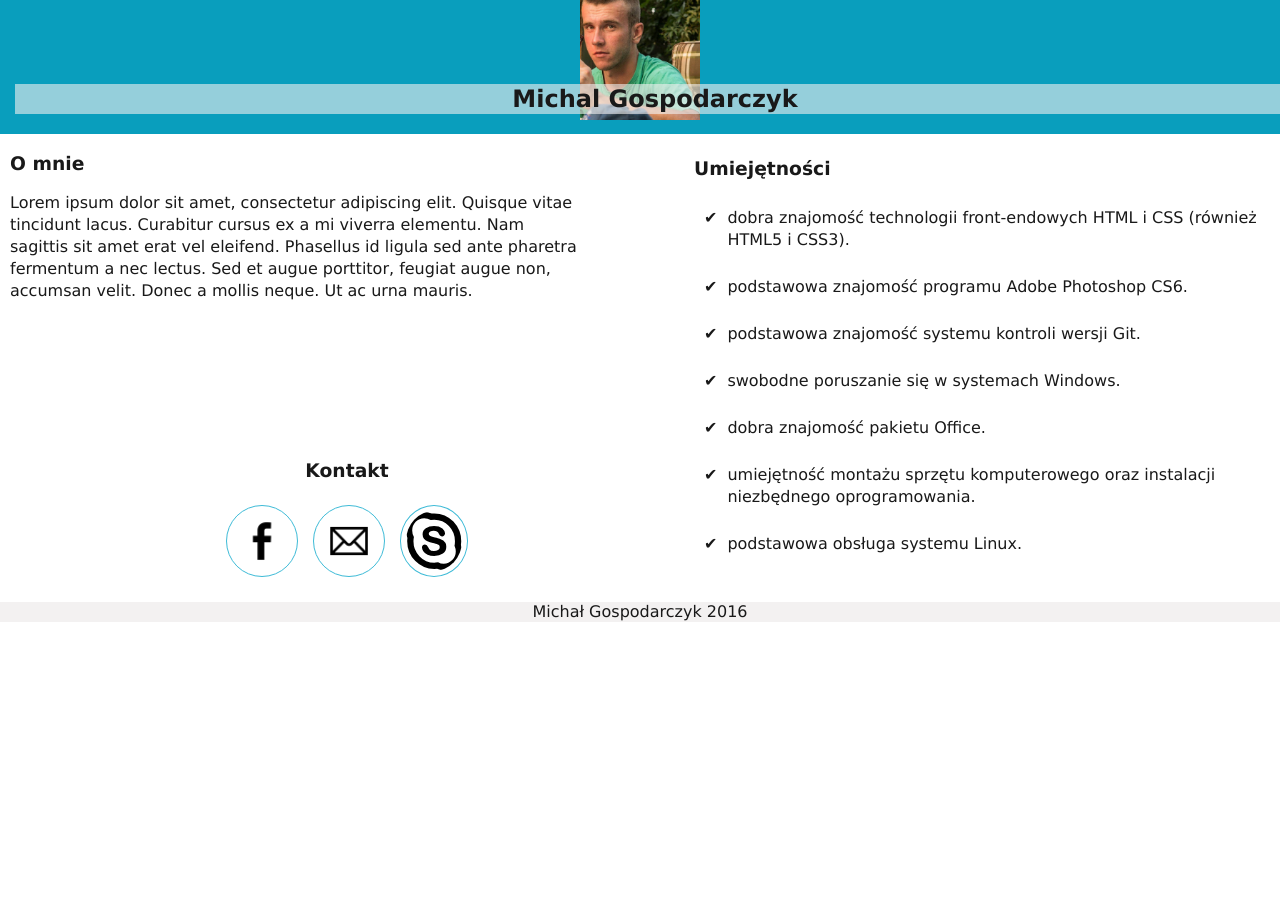
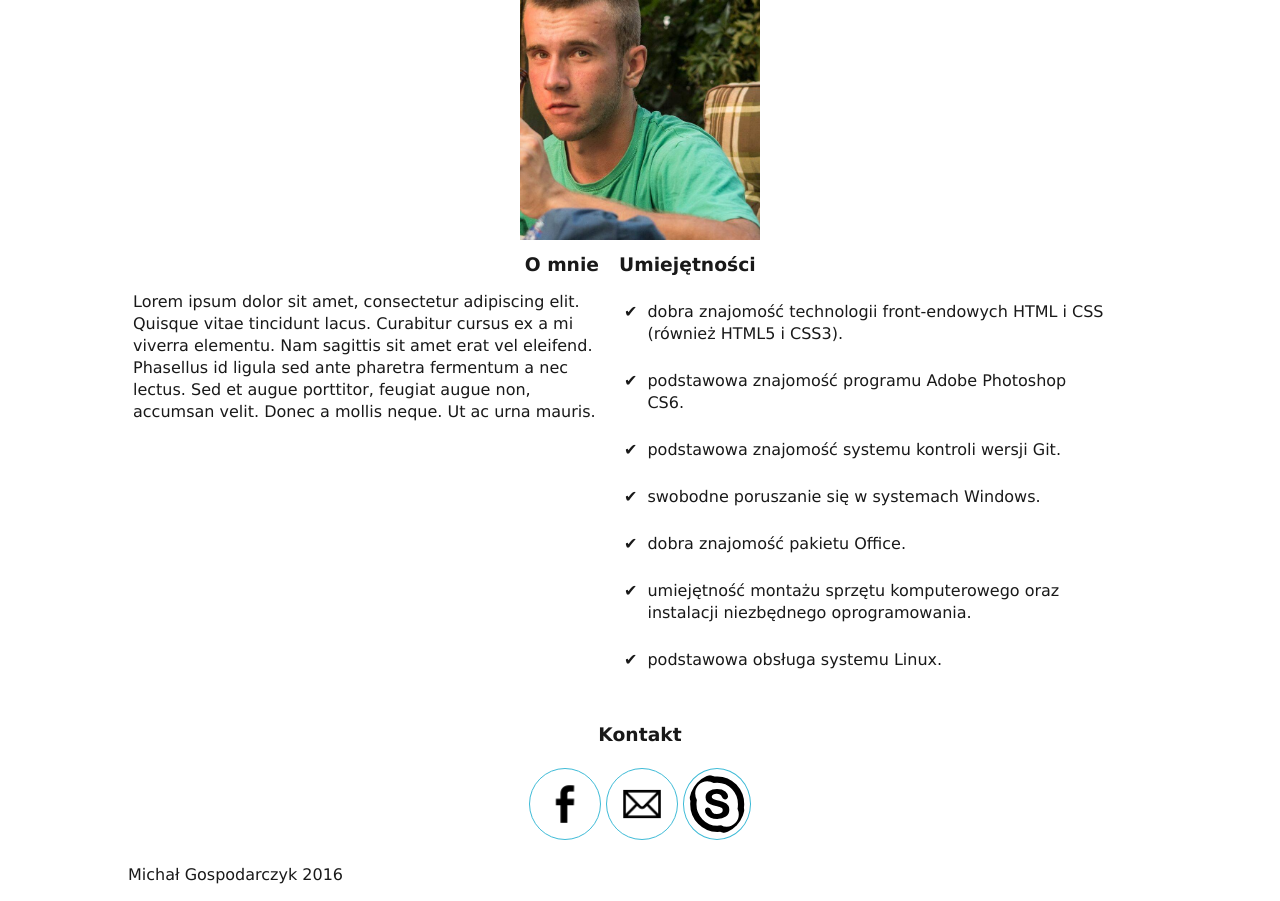
Before and after one commit to Grooper12/Grooper12.github.io, a plain HTML site: page index.html in a window 1280 px wide. Before the commit the page ends 800 px from the top, so only its background shows below. Drawn offline with Linux system fonts and the light colour scheme.

Commit message:
NIEUMIEMEMEM

```diff
--- a/index.html
+++ b/index.html
@@ -14,11 +14,11 @@
 			 <main>
 			 <article class="main-article">
 			 	<h3>O mnie</h3>
-			 	<p>Lorem ipsum dolor sit amet, consectetur adipiscing elit. Quisque vitae tincidunt lacus. Curabitur cursus ex a mi viverra elementu. 	Nam sagittis sit amet erat vel eleifend. Phasellus id ligula sed ante pharetra fermentum a nec lectus. Sed et augue porttitor, feugiat augue non, accumsan velit. Donec a mollis neque. Ut ac urna mauris.</p>
+			 	<p class="main-opened">Lorem ipsum dolor sit amet, consectetur adipiscing elit. Quisque vitae tincidunt lacus. Curabitur cursus ex a mi viverra elementu. 	Nam sagittis sit amet erat vel eleifend. Phasellus id ligula sed ante pharetra fermentum a nec lectus. Sed et augue porttitor, feugiat augue non, accumsan velit. Donec a mollis neque. Ut ac urna mauris.</p>
 			 </article>
 			 <article class="list">
 			 	<h3>Umiejętności</h3>
-			 	<ul>
+			 	<ul class="list-opened">
 			 		<li>dobra znajomość technologii front-endowych HTML i CSS (również HTML5 i CSS3).</li>
 			 		<li>podstawowa znajomość programu Adobe Photoshop CS6.</li>
 			 		<li>podstawowa znajomość systemu kontroli wersji Git.</li>
--- a/style.css
+++ b/style.css
@@ -98,50 +98,60 @@ footer p{
 	font-size: 16px;
 	line-height: 20px;
 }
-
 @media (min-width: 640px){
-	header{
-		background: #099EBD;
-		padding-left: 15px;
-		padding-right: 15px;
+	body{
+		width: 80%;
+		margin-left: auto;
+		margin-right: auto;
+}
+header .author-photo{
+	max-width: 240px;
 }
 header h2{
-		font-size: 24px;
+	display: none;
+}
+main{
 
 }
-	header .author-photo{
-		max-width:120px;
-		padding-bottom: 10px;
+.main-article{
+	max-width: 46%;
+	padding: 0;
+	margin: 5px;
+	float: left;
+	display: inline-block;
 }
-	main{
-		padding-bottom: 60px;
-		border-bottom: 3px solid #FFFFFF;
-	}
-	.main-article{
-		display: inline-block;
-		max-width: 45%;
-		box-shadow:  none;
-		border: none;
-		padding-bottom: 60px;
+.main-article p{
 }
 .main-article h3{
+	text-align: right;
+	margin: 5px;
 }
 .list{
+	max-width: 49.2%;
+	padding: 0;
+	margin: 5px;
 	display: inline-block;
-		float: right;
-		max-width: 45%;
-		border: none;
-		box-shadow:  none;
 }
-	.list ul{
-		list-style: none;
+.list h3{
+	text-align: left;
+	margin:5px;
+	padding: 0;
+}
+.icons{
+}
+.icons .pictures{
+	padding: 5px;
+
+}
+.icons .pictures img{
+	max-width: 60px;
+	max-height: 60px;
 }
 .icons h3{
 	text-align: center;
 }
-	.icons .pictures img{
-		max-width: 60px;
-		margin: 5px;
-		max-height: 60px;
+
+footer p{
+	text-align: left;
+	background:#FFFFFF;
 }
-}
```
Lines whose indentation alone changed are shown as unchanged.
